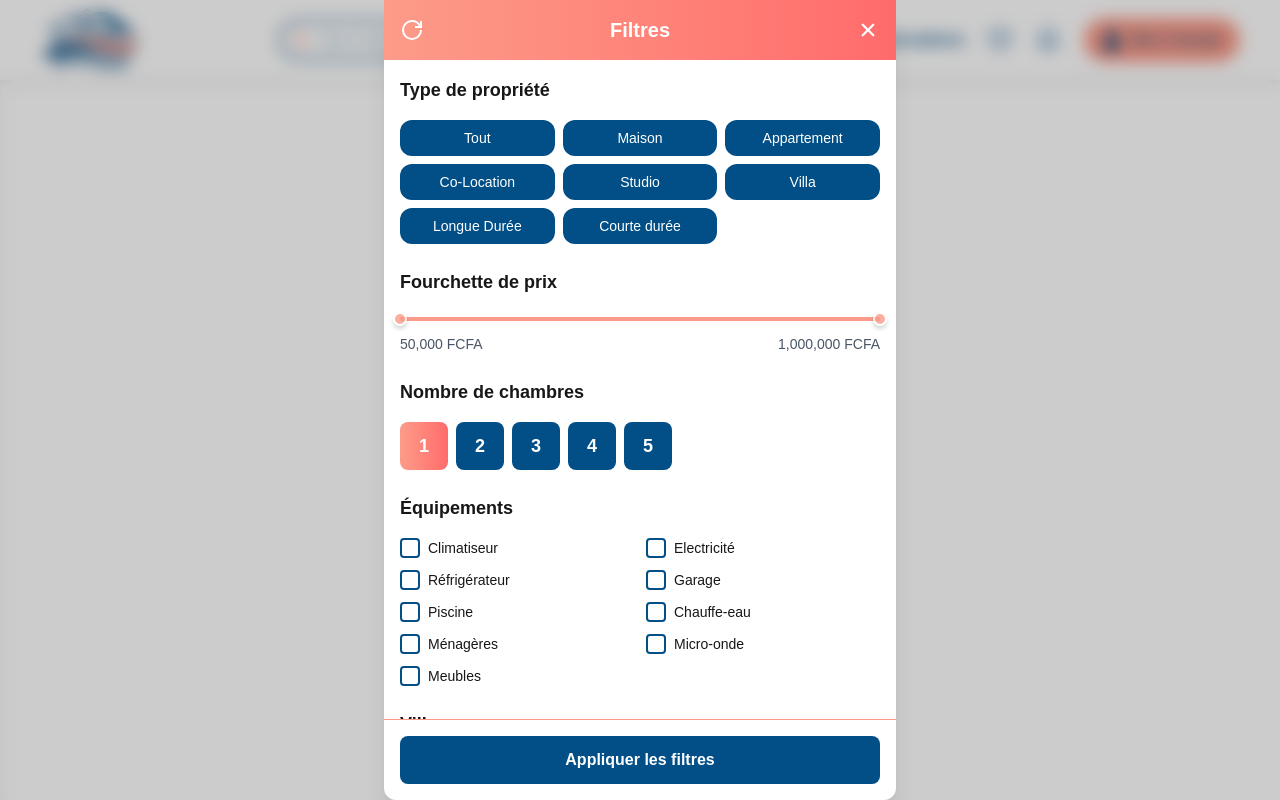
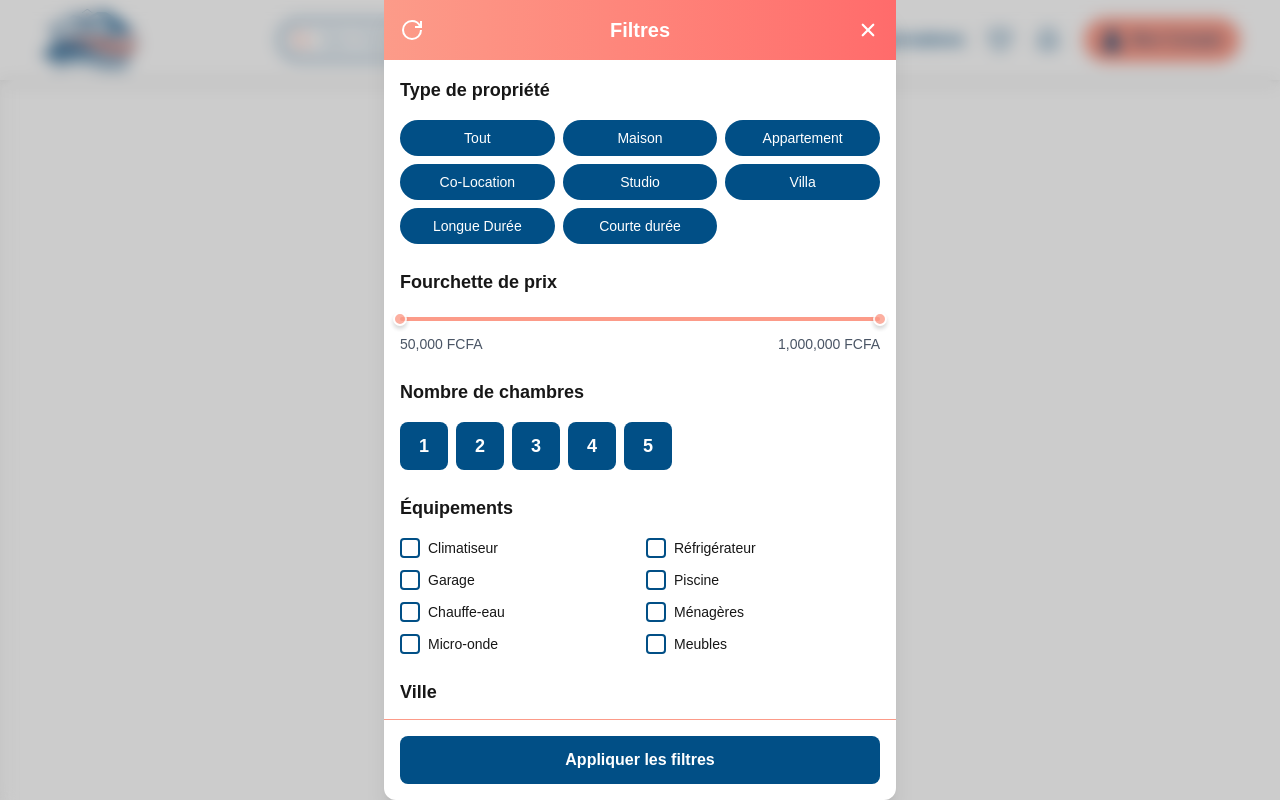
Before and after one commit to Solen-Free/Dekkway, a Next.js app in the folder frontend_dekkway/frontend/: page /Reservations in a window 1280 px wide. Both pictures are taken after a click on the button 704 px from the left and 40 px from the top of the page. Shown: the top 800 px of the page. Built offline with nearby package versions, Linux system fonts and the light colour scheme.

Commit message:
changements apportés au filtre

```diff
--- a/frontend_dekkway/frontend/components/Filtre.tsx
+++ b/frontend_dekkway/frontend/components/Filtre.tsx
@@ -11,7 +11,7 @@ const Filtre = () => {
   const [isFilterVisible, setIsFilterVisible] = useState(false);
   const [selectedPropertyType, setSelectedPropertyType] = useState("");
   const [priceRange, setPriceRange] = useState<[number, number]>([50000, 1000000]);
-  const [bedrooms, setBedrooms] = useState(1);
+  const [bedrooms, setBedrooms] = useState<number | null>(null);
   const [equipments, setEquipments] = useState<string[]>([]);
   const [city, setCity] = useState("");
   const [isMobile, setIsMobile] = useState(false);
@@ -41,7 +41,7 @@ const Filtre = () => {
   const handleReset = () => {
     setSelectedPropertyType("");
     setPriceRange([50000, 1000000]);
-    setBedrooms(1);
+    setBedrooms(null);
     setEquipments([]);
     setCity("");
   };
@@ -138,7 +138,7 @@ const Filtre = () => {
                           key={type}
                           whileTap={{ scale: 0.95 }}
                           onClick={() => setSelectedPropertyType(type)}
-                          className={`p-2 text-sm rounded-xl transition-colors ${
+                          className={`p-2 text-sm rounded-3xl transition-colors ${
                             selectedPropertyType === type
                               ? "bg-gradient-to-r from-[#FC9B89] to-[#FF6B6B] text-white"
                               : "bg-[#014F86] text-white hover:bg-[#013A63]"
@@ -181,25 +181,26 @@ const Filtre = () => {
       <motion.button
         key={num}
         whileHover={{ scale: 1.05 }}
-                          onClick={() => setBedrooms(num)}
-                          className={`w-12 h-12 rounded-lg text-lg font-semibold transition-colors ${
+        onClick={() => setBedrooms(current => current === num ? null : num)}
+        className={`w-12 h-12 rounded-lg text-lg font-semibold transition-colors
+          ${
             bedrooms === num
               ? "bg-gradient-to-r from-[#FC9B89] to-[#FF6B6B] text-white"
-                              : "bg-[#014F86] text-white hover:bg-[#013A63]"
-                          }`}
+              : "bg-[#014F86] text-white hover:bg-[#FC9B89]/80"
+          }`
+        }
       >
         {num}
       </motion.button>
     ))}
   </div>
 </div>
-
                   {/* Équipements */}
                   <div className="mb-6">
                     <h3 className="text-lg font-semibold mb-4">Équipements</h3>
                     <div className="grid grid-cols-2 gap-3">
                       {[
-                        "Climatiseur", "Electricité", "Réfrigérateur",
+                        "Climatiseur", "Réfrigérateur",
                         "Garage", "Piscine", "Chauffe-eau",
                         "Ménagères", "Micro-onde", "Meubles"
                       ].map((equipment) => (
@@ -243,7 +244,7 @@ const Filtre = () => {
                       className="w-full p-2 border-2 border-[#FC9B89] rounded-lg focus:outline-none focus:border-[#FF6B6B]"
                     >
                       <option value="">Sélectionnez une ville</option>
-                      {["Thiès", "Dakar", "Saint-Louis", "Diourbel", "Kaolack", "Matam"].map((ville) => (
+                      {["Thiès", "Dakar", "Saint-Louis", "Diourbel", "Kaolack", "Matam", "Fatick", "Kaffrine", "Kédougou", "Kolda", "Louga", "Sédhiou","Tambacounda", "Ziguinchor"].map((ville) => (
                         <option key={ville} value={ville}>{ville}</option>
                       ))}
                     </select>
@@ -277,12 +278,12 @@ const Filtre = () => {
                         </motion.span>
                       )}
 
-                      {bedrooms > 1 && (
+                      {bedrooms !== null && bedrooms > 0 && (
                         <motion.span
                           initial={{ opacity: 0, scale: 0.5 }}
                           animate={{ opacity: 1, scale: 1 }}
                           className="bg-[#FC9B89]/20 text-[#014F86] px-3 py-1 rounded-full text-sm flex items-center gap-1 cursor-pointer hover:bg-[#FC9B89]/30 transition-colors"
-                          onClick={() => setBedrooms(1)}
+                          onClick={() => setBedrooms(null)}
                         >
                           {bedrooms} chambre{bedrooms > 1 && 's'}
                          <IoClose className="text-[#014F86]" size={14} />
```
Lines whose indentation alone changed are shown as unchanged.
